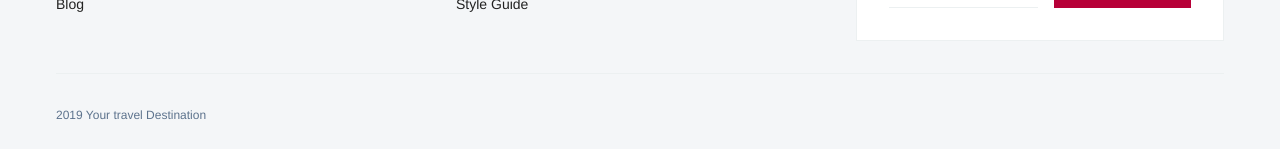
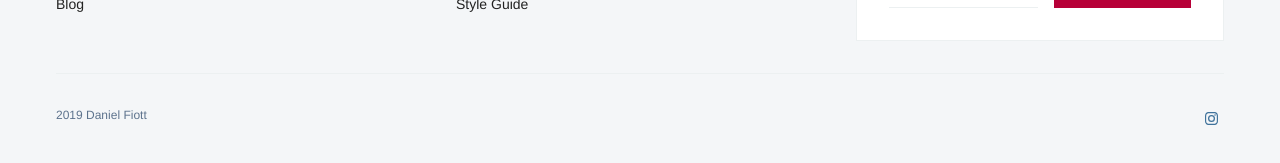
Before and after one commit to fiott248/travelvacationvouchers, a Jekyll site: the page built from index.html, in a window 1280 px wide and 900 px high, scrolled down 1675 px. Shown: the part 734-897 px from the top of the window. Built offline with Jekyll 4.4.1, drawn with Linux system fonts in a browser that asks for light colours; some web fonts are replaced; the list of posts is cut into pages by our own code; some of the changed text lies outside the part shown.

Commit message:
Updated Config

```diff
--- a/_config.yml
+++ b/_config.yml
@@ -1,5 +1,5 @@
 ---
-title: Your travel Destination
+title: Daniel Fiott
 timezone: Europe/Amsterdam
 collections:
   posts:
@@ -23,7 +23,7 @@ baseurl:
 url:
 twitter:
 facebook:
-instagram:
+instagram: https://www.instagram.com/dan.fiott/
 markdown: kramdown
 permalink: pretty
 paginate: 11
```
